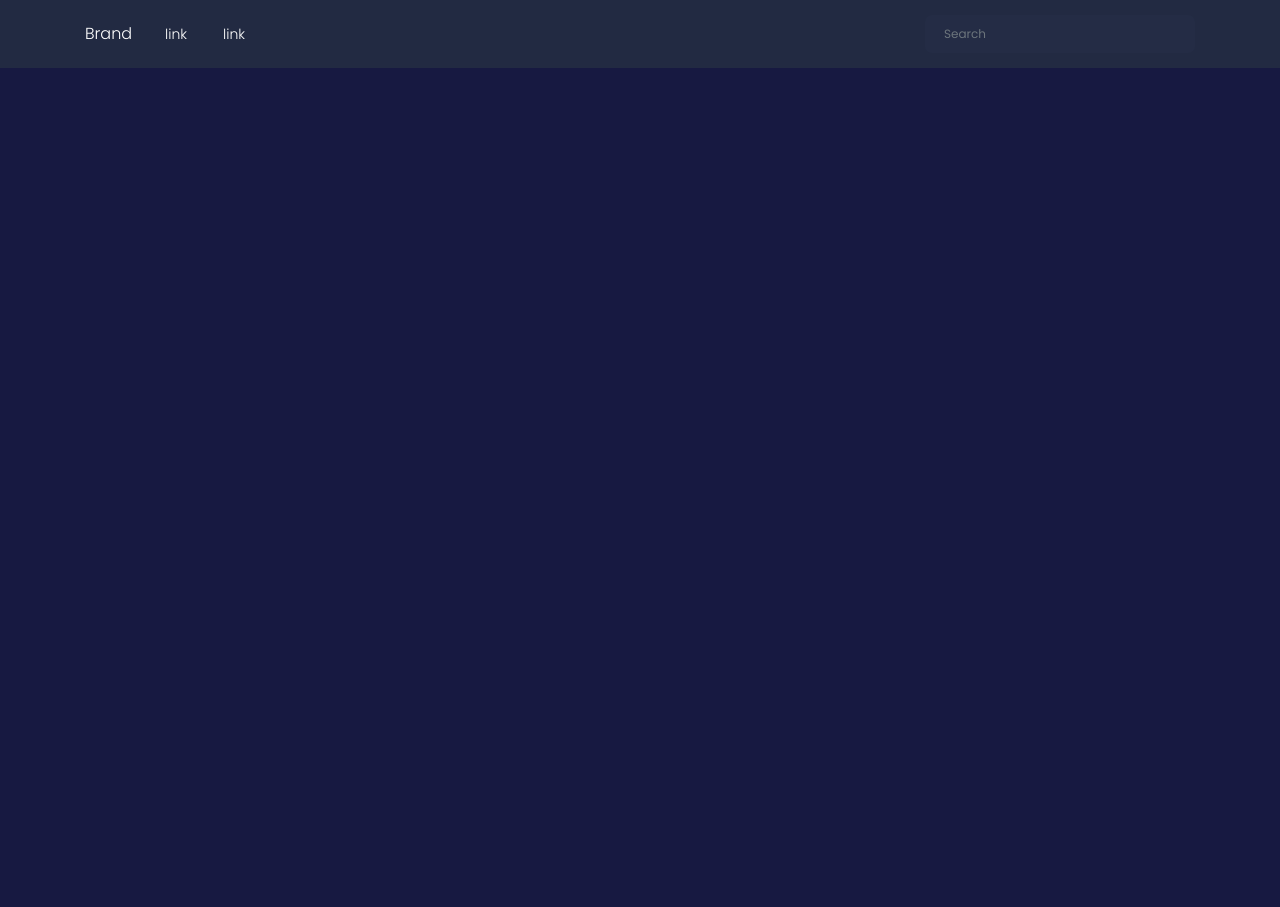
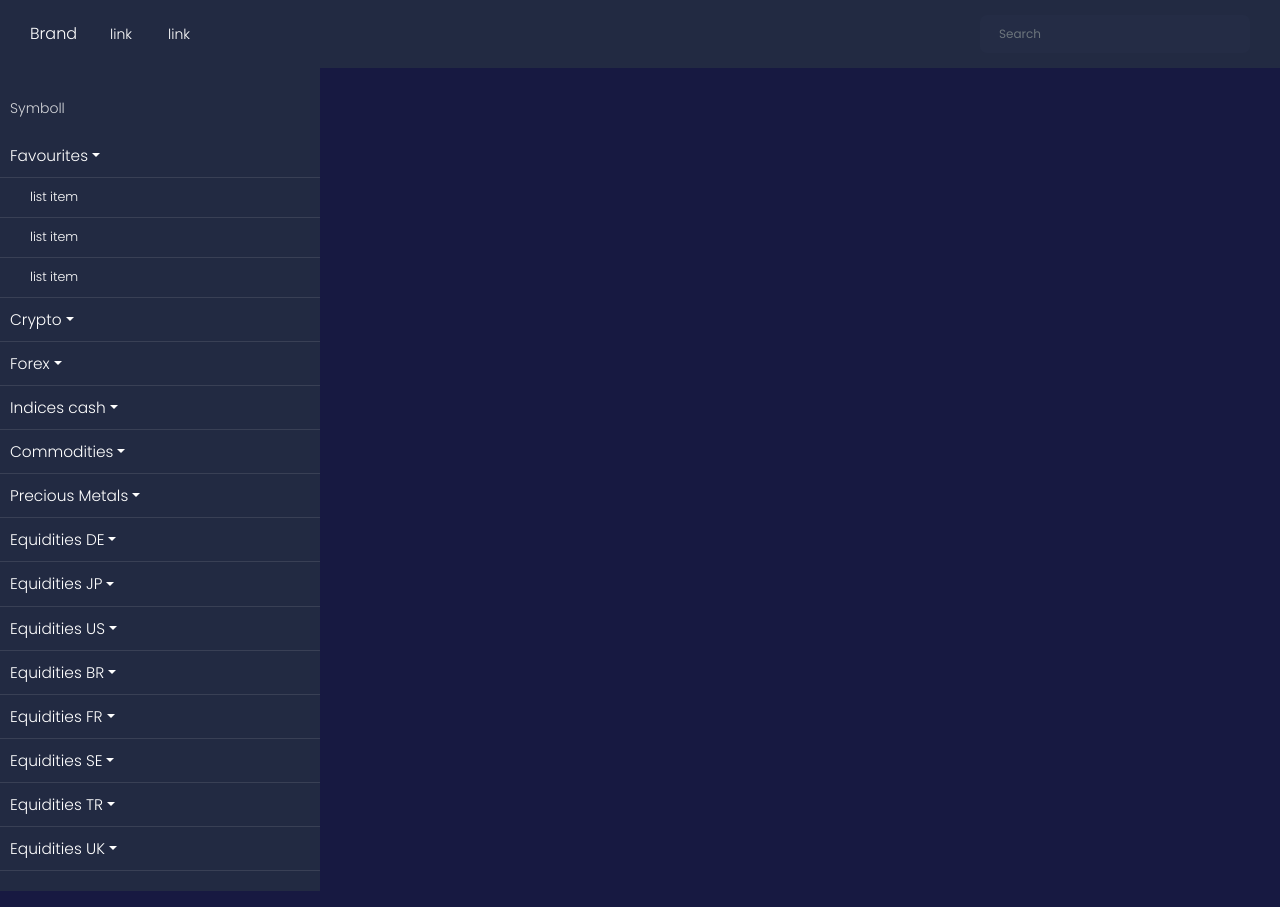
Before and after one commit to mortuz/coinbase, an Angular app: page /crypto in a window 1280 px wide. Before the commit the page ends 800 px from the top, so only its background shows below. Built offline with nearby package versions, Linux system fonts and the light colour scheme.

Commit message:
add sidebar

```diff
--- a/angular.json
+++ b/angular.json
@@ -35,7 +35,8 @@
               "src/assets/js/core/jquery.min.js",
               "src/assets/js/core/popper.min.js",
               "src/assets/js/core/bootstrap.min.js",
-              "src/assets/js/blk-design-system.min.js"            ]
+              "src/assets/js/blk-design-system.min.js"
+            ]
           },
           "configurations": {
             "production": {
--- a/src/app/app.module.ts
+++ b/src/app/app.module.ts
@@ -4,11 +4,13 @@ import { NgModule } from '@angular/core';
 import { AppRoutingModule } from './app-routing.module';
 import { AppComponent } from './app.component';
 import { CryptoComponent } from './pages/crypto/crypto.component';
+import { NavbarComponent } from './components/navbar/navbar.component';
 
 @NgModule({
   declarations: [
     AppComponent,
-    CryptoComponent
+    CryptoComponent,
+    NavbarComponent
   ],
   imports: [
     BrowserModule,
--- /dev/null
+++ b/src/app/components/navbar/navbar.component.html
@@ -0,0 +1,29 @@
+<nav class="navbar navbar-expand-lg bg-dark">
+  <div class="container-fluid">
+    <div class="navbar-translate">
+      <a class="navbar-brand" href="/presentation.html">Brand</a>
+      <button class="navbar-toggler" type="button" data-toggle="collapse" aria-expanded="false" aria-label="Toggle navigation">
+        <span class="navbar-toggler-icon"></span>
+        <span class="navbar-toggler-icon"></span>
+        <span class="navbar-toggler-icon"></span>
+      </button>
+    </div>
+
+    <div class="collapse navbar-collapse">
+      <ul class="navbar-nav">
+        <li class="nav-item active">
+          <a href="#pablo" class="nav-link">link</a>
+        </li>
+        <li class="nav-item">
+          <a href="#pablo" class="nav-link">link</a>
+        </li>
+      </ul>
+
+      <form class="form-inline ml-auto">
+        <div class="form-group no-border">
+          <input type="text" class="form-control" placeholder="Search">
+        </div>
+      </form>
+    </div>
+  </div>
+</nav>
--- /dev/null
+++ b/src/app/components/navbar/navbar.component.ts
@@ -0,0 +1,15 @@
+import { Component, OnInit } from '@angular/core';
+
+@Component({
+  selector: 'app-navbar',
+  templateUrl: './navbar.component.html',
+  styleUrls: ['./navbar.component.scss']
+})
+export class NavbarComponent implements OnInit {
+
+  constructor() { }
+
+  ngOnInit() {
+  }
+
+}
--- a/src/app/pages/crypto/crypto.component.html
+++ b/src/app/pages/crypto/crypto.component.html
@@ -1,29 +1,233 @@
-<nav class="navbar navbar-expand-lg bg-dark">
-    <div class="container">
-        <div class="navbar-translate">
-            <a class="navbar-brand" href="/presentation.html">Brand</a>
-            <button class="navbar-toggler" type="button" data-toggle="collapse" aria-expanded="false" aria-label="Toggle navigation">
-                <span class="navbar-toggler-icon"></span>
-                <span class="navbar-toggler-icon"></span>
-                <span class="navbar-toggler-icon"></span>
-            </button>
+<app-navbar></app-navbar>
+<section>
+  <div class="container-fluid p-0">
+    <div class="row no-gutters">
+      <aside class="col-3">
+
+        <div class="sidebar-wrapper">
+          <nav id="sidebar">
+
+            <ul class="list-unstyled components">
+              <p>Symboll</p>
+              <li class="active">
+                <a href="#favoritSubmenu" data-toggle="collapse" aria-expanded="false" class="dropdown-toggle">Favourites</a>
+                <ul class="collapse show list-unstyled" id="favoritSubmenu">
+                  <li>
+                    <a href="#">list item</a>
+                  </li>
+                  <li>
+                    <a href="#">list item</a>
+                  </li>
+                  <li>
+                    <a href="#">list item</a>
+                  </li>
+                </ul>
+              </li>
+
+              <li>
+                <a href="#cryptoSubmenu" data-toggle="collapse" aria-expanded="false" class="dropdown-toggle">Crypto</a>
+                <ul class="collapse list-unstyled" id="cryptoSubmenu">
+                  <li>
+                    <a href="#">list item</a>
+                  </li>
+                  <li>
+                    <a href="#">list item</a>
+                  </li>
+                  <li>
+                    <a href="#">list item</a>
+                  </li>
+                </ul>
+              </li>
+
+              <li>
+                <a href="#forexSubmenu" data-toggle="collapse" aria-expanded="false" class="dropdown-toggle">Forex</a>
+                <ul class="collapse list-unstyled" id="forexSubmenu">
+                  <li>
+                    <a href="#">list item</a>
+                  </li>
+                  <li>
+                    <a href="#">list item</a>
+                  </li>
+                  <li>
+                    <a href="#">list item</a>
+                  </li>
+                </ul>
+              </li>
+
+              <li>
+                <a href="#indicesCashSubmenu" data-toggle="collapse" aria-expanded="false" class="dropdown-toggle">Indices cash</a>
+                <ul class="collapse list-unstyled" id="indicesCashSubmenu">
+                  <li>
+                    <a href="#">list item</a>
+                  </li>
+                  <li>
+                    <a href="#">list item</a>
+                  </li>
+                  <li>
+                    <a href="#">list item</a>
+                  </li>
+                </ul>
+              </li>
+
+              <li>
+                <a href="#commoditiesSubmenu" data-toggle="collapse" aria-expanded="false" class="dropdown-toggle">Commodities</a>
+                <ul class="collapse list-unstyled" id="commoditiesSubmenu">
+                  <li>
+                    <a href="#">list item</a>
+                  </li>
+                  <li>
+                    <a href="#">list item</a>
+                  </li>
+                  <li>
+                    <a href="#">list item</a>
+                  </li>
+                </ul>
+              </li>
+
+              <li>
+                <a href="#preciousMetalsSubmenu" data-toggle="collapse" aria-expanded="false" class="dropdown-toggle">Precious Metals</a>
+                <ul class="collapse list-unstyled" id="preciousMetalsSubmenu">
+                  <li>
+                    <a href="#">list item</a>
+                  </li>
+                  <li>
+                    <a href="#">list item</a>
+                  </li>
+                  <li>
+                    <a href="#">list item</a>
+                  </li>
+                </ul>
+              </li>
+
+              <li>
+                <a href="#equiditiesDESubmenu" data-toggle="collapse" aria-expanded="false" class="dropdown-toggle">Equidities DE</a>
+                <ul class="collapse list-unstyled" id="equiditiesDESubmenu">
+                  <li>
+                    <a href="#">list item</a>
+                  </li>
+                  <li>
+                    <a href="#">list item</a>
+                  </li>
+                  <li>
+                    <a href="#">list item</a>
+                  </li>
+                </ul>
+              </li>
+
+              <li>
+                <a href="#equiditiesJPsubmenu" data-toggle="collapse" aria-expanded="false" class="dropdown-toggle">Equidities JP</a>
+                <ul class="collapse list-unstyled" id="equiditiesJPsubmenu">
+                  <li>
+                    <a href="#">list item</a>
+                  </li>
+                  <li>
+                    <a href="#">list item</a>
+                  </li>
+                  <li>
+                    <a href="#">list item</a>
+                  </li>
+                </ul>
+              </li>
+
+              <li>
+                <a href="#equiditiesUSSubmenu" data-toggle="collapse" aria-expanded="false" class="dropdown-toggle">Equidities US</a>
+                <ul class="collapse list-unstyled" id="equiditiesUSSubmenu">
+                  <li>
+                    <a href="#">list item</a>
+                  </li>
+                  <li>
+                    <a href="#">list item</a>
+                  </li>
+                  <li>
+                    <a href="#">list item</a>
+                  </li>
+                </ul>
+              </li>
+
+              <li>
+                <a href="#equiditiesBRSubmenu" data-toggle="collapse" aria-expanded="false" class="dropdown-toggle">Equidities BR</a>
+                <ul class="collapse list-unstyled" id="equiditiesBRSubmenu">
+                  <li>
+                    <a href="#">list item</a>
+                  </li>
+                  <li>
+                    <a href="#">list item</a>
+                  </li>
+                  <li>
+                    <a href="#">list item</a>
+                  </li>
+                </ul>
+              </li>
+
+              <li>
+                <a href="#equiditiesFESubmenu" data-toggle="collapse" aria-expanded="false" class="dropdown-toggle">Equidities FR</a>
+                <ul class="collapse list-unstyled" id="equiditiesFESubmenu">
+                  <li>
+                    <a href="#">list item</a>
+                  </li>
+                  <li>
+                    <a href="#">list item</a>
+                  </li>
+                  <li>
+                    <a href="#">list item</a>
+                  </li>
+                </ul>
+              </li>
+
+              <li>
+                <a href="#equiditiesSESubmenu" data-toggle="collapse" aria-expanded="false" class="dropdown-toggle">Equidities SE</a>
+                <ul class="collapse list-unstyled" id="equiditiesSESubmenu">
+                  <li>
+                    <a href="#">list item</a>
+                  </li>
+                  <li>
+                    <a href="#">list item</a>
+                  </li>
+                  <li>
+                    <a href="#">list item</a>
+                  </li>
+                </ul>
+              </li>
+
+              <li>
+                <a href="#equiditiesTRSubmenu" data-toggle="collapse" aria-expanded="false" class="dropdown-toggle">Equidities TR</a>
+                <ul class="collapse list-unstyled" id="equiditiesTRSubmenu">
+                  <li>
+                    <a href="#">list item</a>
+                  </li>
+                  <li>
+                    <a href="#">list item</a>
+                  </li>
+                  <li>
+                    <a href="#">list item</a>
+                  </li>
+                </ul>
+              </li>
+
+              <li>
+                <a href="#equiditiesUKSubmenu" data-toggle="collapse" aria-expanded="false" class="dropdown-toggle">Equidities UK</a>
+                <ul class="collapse list-unstyled" id="equiditiesUKSubmenu">
+                  <li>
+                    <a href="#">list item</a>
+                  </li>
+                  <li>
+                    <a href="#">list item</a>
+                  </li>
+                  <li>
+                    <a href="#">list item</a>
+                  </li>
+                </ul>
+              </li>
+
+            </ul>
+          </nav>
         </div>
 
-        <div class="collapse navbar-collapse">
-            <ul class="navbar-nav">
-                <li class="nav-item active">
-                    <a href="#pablo" class="nav-link">link</a>
-                </li>
-                <li class="nav-item">
-                    <a href="#pablo" class="nav-link">link</a>
-                </li>
-            </ul>
 
-            <form class="form-inline ml-auto">
-                <div class="form-group no-border">
-                    <input type="text" class="form-control" placeholder="Search">
-                </div>
-            </form>
-        </div>
+      </aside>
+
+
+      <div class="col-9"></div>
     </div>
-</nav>
+  </div>
+</section>
--- a/src/app/pages/crypto/crypto.component.scss
+++ b/src/app/pages/crypto/crypto.component.scss
@@ -2,3 +2,48 @@
 h2 {
     color: white;
 }
+#sidebar {
+    /* don't forget to add all the previously mentioned styles here too */
+    // min-width: 250px;
+    // max-width: 250px;
+    min-height: 100vh;
+
+    transition: all 0.3s;
+    background: #222a42 !important;
+}
+
+#sidebar .sidebar-header {
+    padding: 20px;
+}
+
+#sidebar ul.components {
+    padding: 20px 0;
+}
+
+#sidebar ul p {
+    // color: #fff;
+    padding: 10px;
+}
+
+#sidebar ul li a {
+    padding: 10px;
+    font-size: 1.1em;
+    display: block;
+    color: rgba(#fff, 0.5);
+}
+#sidebar> ul>li a {
+    border-bottom: 1px solid rgba(#fff, 0.1);
+    color: #fff !important;
+}
+#sidebar ul li a:hover {
+    color: #7386D5;
+    background: rgba(#fff, 0.3);
+}
+
+#sidebar ul li.active > a, a[aria-expanded="true"] {
+    color: #fff;
+}
+ul ul a {
+    font-size: 0.9em !important;
+    padding-left: 30px !important;
+}
```
Also changed, not shown: src/app/components/navbar/navbar.component.scss (added), 2 other files (tests, documents, lock files or other folders).
